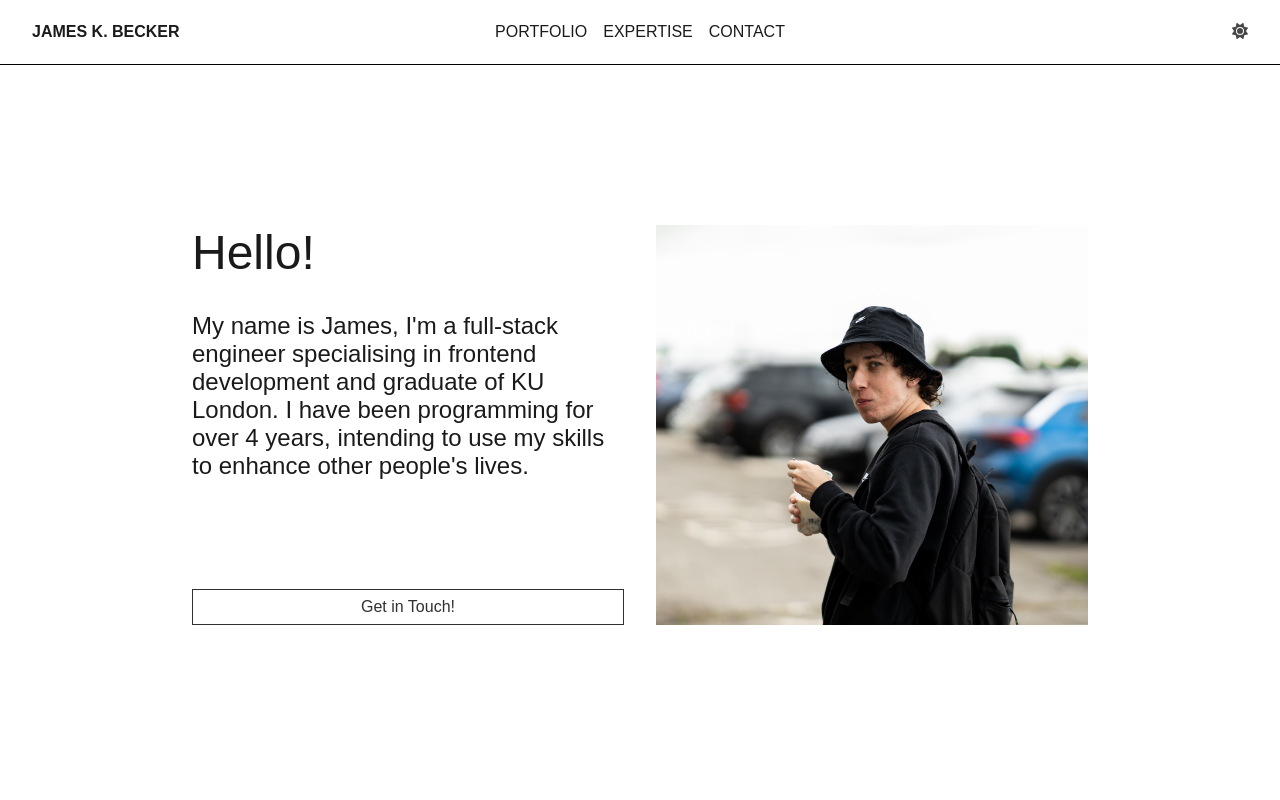
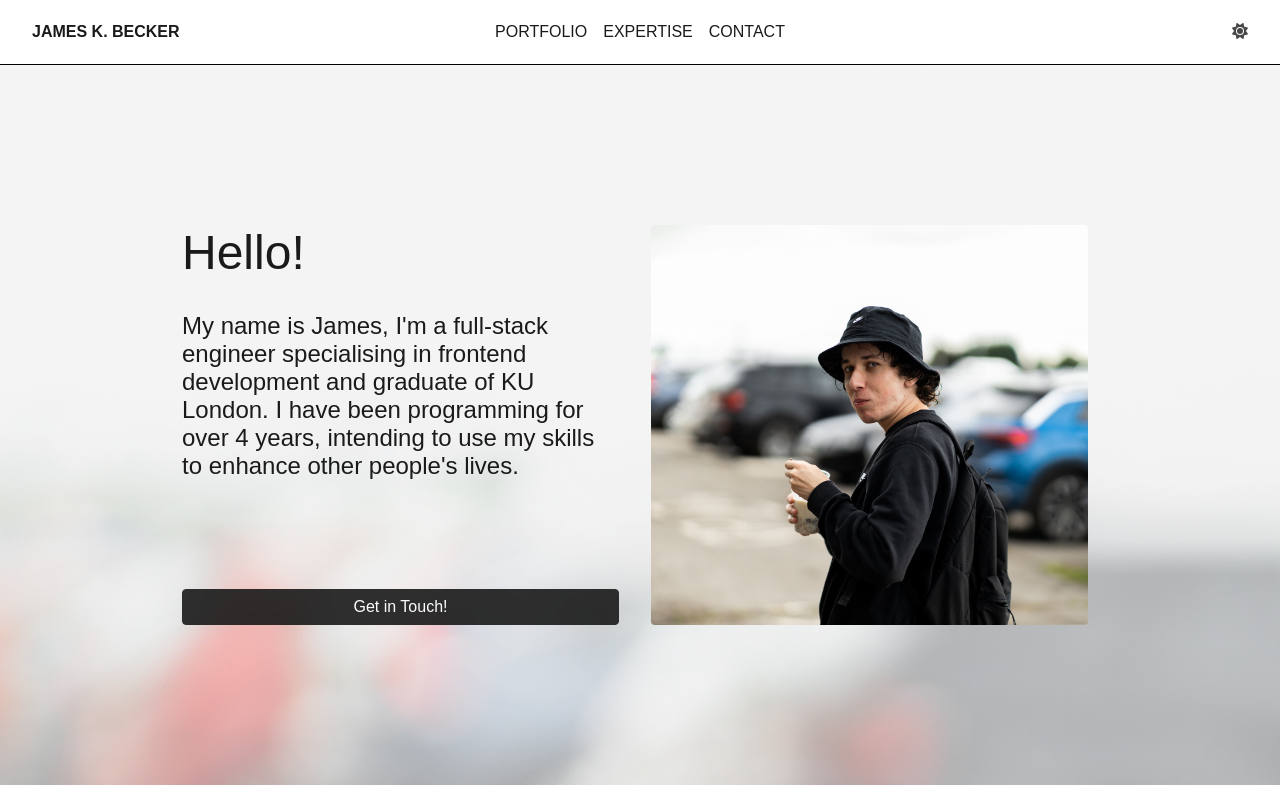
Before and after one commit to jameskbecker/portfolio-old, a Next.js app: page / in a window 1280 px wide. Shown: the top 800 px of the page. Built offline with nearby package versions, Linux system fonts and the light colour scheme.

Commit message:
Update HeroSection

```diff
--- a/src/components/button/index.tsx
+++ b/src/components/button/index.tsx
@@ -2,10 +2,11 @@ import styled from 'styled-components';
 import { ButtonProps } from './types';
 
 const StyledButton = styled.button`
-  color: ${({ theme }: any) => theme.text};
+  color: ${({ theme }: any) => theme.background};
 
   border: 1.5px solid ${({ theme }: any) => theme.text};
-  /* border-radius: 0.25rem; */
+  border-radius: 0.25rem;
+  background: ${({ theme }: any) => theme.text};
   padding: 0.5rem 1rem;
 
   appearance: none;
@@ -17,7 +18,7 @@ const StyledButton = styled.button`
     color: #ffffff;
 
     opacity: 1;
-    transition: 150ms ease-in-out;
+    transition: 250ms ease-in-out;
   }
 `;
 
--- a/src/components/sections/heroSection/index.tsx
+++ b/src/components/sections/heroSection/index.tsx
@@ -4,6 +4,7 @@ import styled from 'styled-components';
 import { motion } from 'framer-motion';
 
 const StyledHeroSection = styled.section`
+  position: relative;
   display: grid;
   grid-auto-columns: 1fr 1fr;
   grid-auto-rows: max-content 1fr auto;
@@ -12,7 +13,11 @@ const StyledHeroSection = styled.section`
   grid-gap: 2rem;
   height: calc(90vh - 20rem);
 
-  background: ${({ theme }: any) => theme.heroSection};
+  background: transparent;
+  object-fit: scale-down;
+  object-position: bottom;
+  padding-left: 10px;
+  margin-left: -10px;
   padding: 10rem 12rem;
 
   a {
@@ -31,13 +36,25 @@ const StyledHeroSection = styled.section`
   }
 `;
 
+const HeroBanner = styled(Image)`
+  position: absolute;
+  opacity: 0.4;
+  background: linear-gradient(to top, #fff 0%, #fff 100%);
+
+  z-index: -1;
+`;
+
 const HeroImageContainer = styled(motion.div)`
   position: relative;
   grid-row: span 3;
+
+  border-radius: 0.25rem;
+  overflow: hidden;
 `;
 
 const HeroSection = () => (
   <StyledHeroSection>
+    <HeroBanner src="/hero-banner.png" layout="fill" objectFit="cover" />
     <motion.h1
       initial={{ opacity: 0, transform: 'translate(-100%, 0)' }}
       animate={{ opacity: 1, transform: 'translate(0%, 0)' }}
```
Also changed, not shown: public/hero-banner.png (added).
